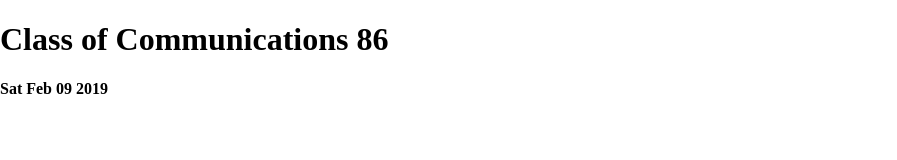
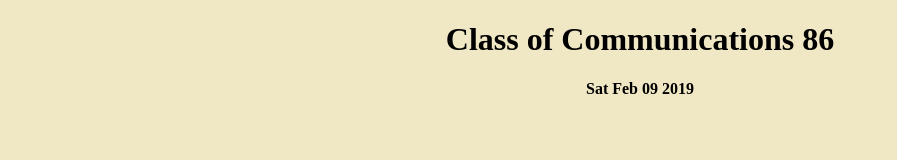
Before and after one commit to dm1090/comm86, a plain HTML site: page index.html in a window 1280 px wide. Shown: the whole page, without its empty margins (0-897 px from the left). Drawn offline with Linux system fonts and the light colour scheme; some packages are replaced by stand-ins of ours.

Commit message:
Reinstated text center

```diff
--- a/styles/styles.css
+++ b/styles/styles.css
@@ -8,4 +8,6 @@ html, body {
   height: 100%;
   margin: 0;
   padding: 0;
+  text-align: center;
+  background-color: #f0e8c5;
 }
```
